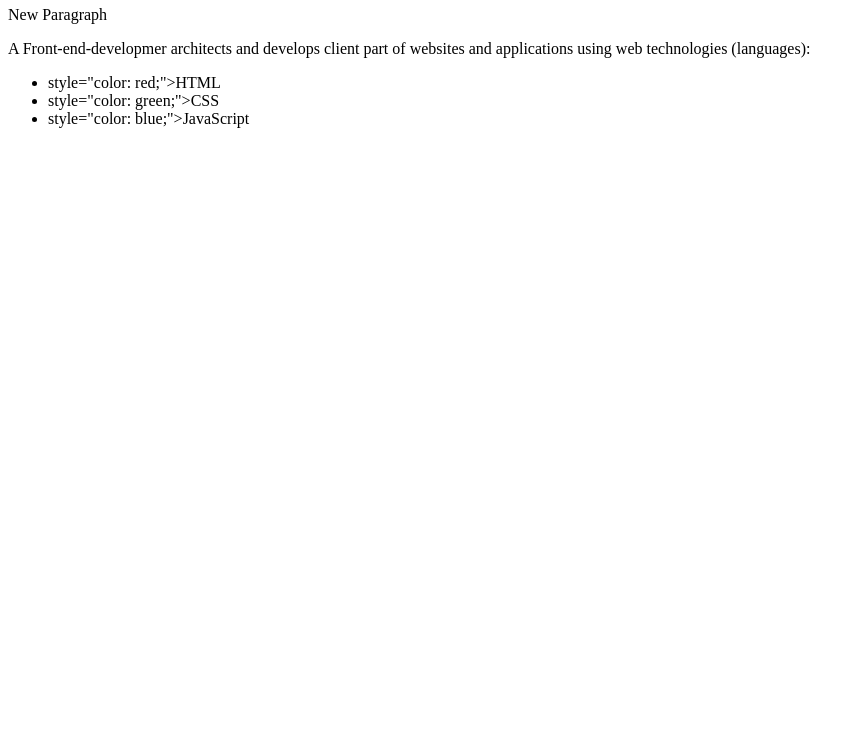
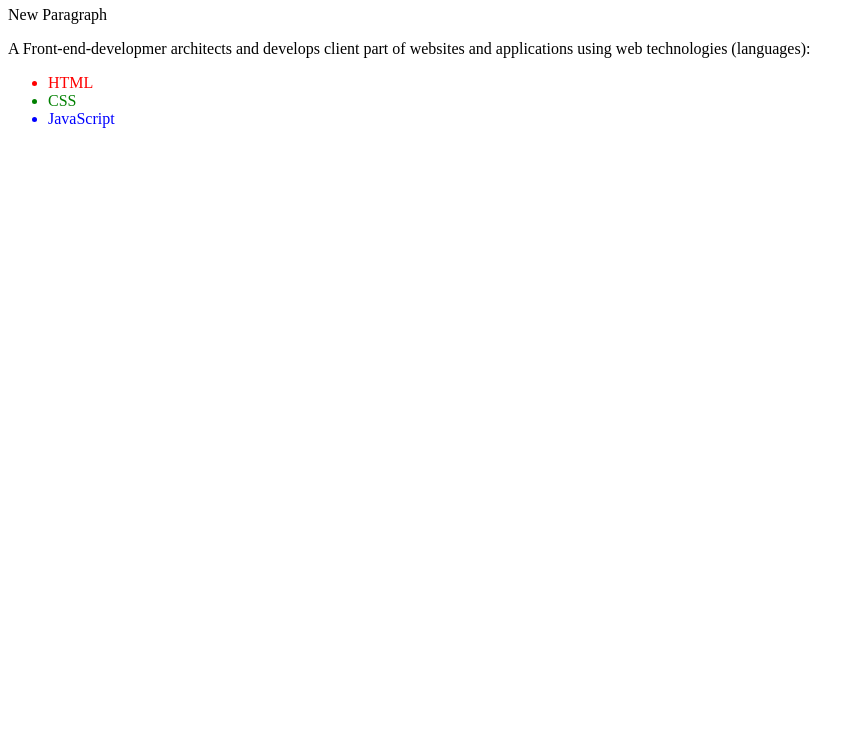
Before and after one commit to Aleksandra0312/front-end-development, a plain HTML site: page index.html in a window 1280 px wide. Shown: the part 60-800 px from the top of the page, without its empty margins (0-861 px from the left). Drawn offline with Linux system fonts and the light colour scheme.

Commit message:
Colors added 3

```diff
--- a/index.html
+++ b/index.html
@@ -3,10 +3,10 @@
 <p>A Front-end-developmer architects and develops client part of websites and applications using web technologies (languages):</p>
 <ul>
 
-    <li>style="color: red;">HTML</li>
+    <li style="color: red;">HTML</li>
 
-    <li>style="color: green;">CSS</li>
+    <li style="color: green;">CSS</li>
 
-    <li>style="color: blue;">JavaScript</li>
+    <li style="color: blue;">JavaScript</li>
 
     </ul>
```
